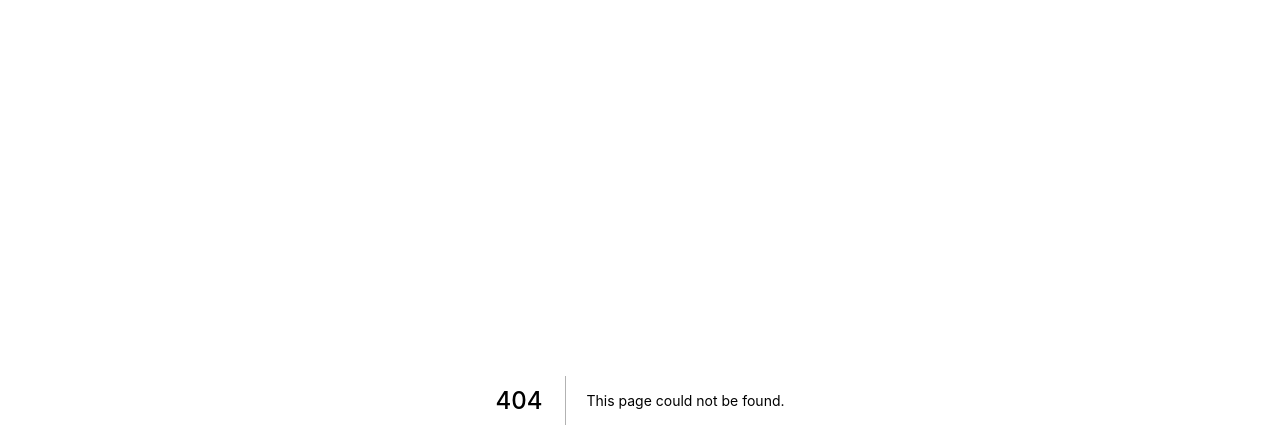
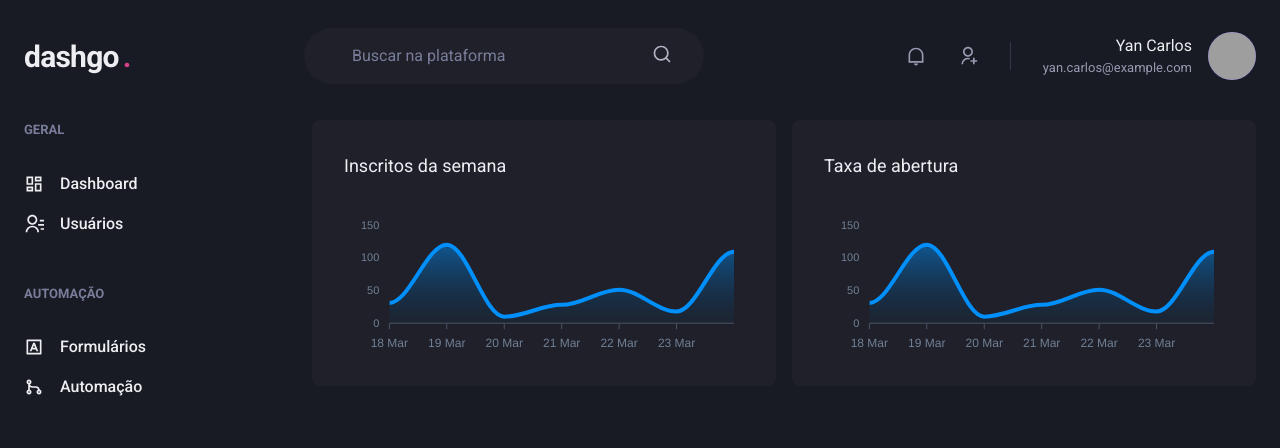
Before and after one commit to Yan-CarlosIF/04-dashgo, a Next.js app: page /dashboard in a window 1280 px wide. Before the commit this address had no page. Shown: the top 448 px of the page. Built offline with nearby package versions, Linux system fonts and the light colour scheme; grey boxes are pictures that could not be loaded.

Commit message:
feat: new dashboard page and components

```diff
--- /dev/null
+++ b/src/components/Header.tsx
@@ -0,0 +1,83 @@
+import { Flex, Icon, Input, HStack, Text, Box, Avatar } from "@chakra-ui/react";
+import {
+  RiNotificationLine,
+  RiSearchLine,
+  RiUserAddLine,
+} from "react-icons/ri";
+
+export function Header() {
+  return (
+    <Flex
+      as="header"
+      w="100%"
+      maxW={1480}
+      h="20"
+      mx="auto"
+      mt="4"
+      px="6"
+      align="center"
+    >
+      <Text fontSize="3xl" fontWeight="bold" letterSpacing="tight" w="64">
+        dashgo
+        <Text as="span" ml="1" color="pink.500">
+          .
+        </Text>
+      </Text>
+
+      <Flex
+        as="label"
+        flex="1"
+        py="4"
+        px="8"
+        ml="6"
+        maxWidth={400}
+        alignSelf="center"
+        color="gray.200"
+        position="relative"
+        bg="gray.800"
+        borderRadius="full"
+      >
+        <Input
+          color="gray.50"
+          variant="unstyled"
+          px="4"
+          mr="4"
+          placeholder="Buscar na plataforma"
+          _placeholder={{ color: "gray.400" }}
+        />
+
+        <Icon as={RiSearchLine} fontSize="20" />
+      </Flex>
+
+      <Flex align="center" ml="auto">
+        <HStack
+          spacing="8"
+          mx="8"
+          pr="8"
+          py="1"
+          color="gray.300"
+          borderRightWidth={1}
+          borderColor="gray.700"
+        >
+          <Icon as={RiNotificationLine} fontSize="20" />
+          <Icon as={RiUserAddLine} fontSize="20" />
+        </HStack>
+
+        <Flex align="center">
+          <Box mr="4" textAlign="right">
+            <Text>Yan Carlos</Text>
+            <Text color="gray.300" fontSize="small">
+              yan.carlos@example.com
+            </Text>
+          </Box>
+
+          <Avatar
+            size="md"
+            name="Yan Carlos"
+            src="https://github.com/yan-carlosif.png"
+          />
+        </Flex>
+      </Flex>
+    </Flex>
+  );
+}
--- /dev/null
+++ b/src/components/Sidebar.tsx
@@ -0,0 +1,63 @@
+import { Box, Icon, Link, Stack, Text } from "@chakra-ui/react";
+import NextLink from "next/link";
+import {
+  RiContactsLine,
+  RiDashboardLine,
+  RiGitMergeLine,
+  RiInputMethodLine,
+} from "react-icons/ri";
+
+export default function Sidebar() {
+  return (
+    <Box as="aside" w="64" mr="8">
+      <Stack spacing="12" align="flex-start">
+        <Box>
+          <Text fontWeight="bold" color="gray.400" fontSize="small">
+            GERAL
+          </Text>
+          <Stack spacing="4" mt="8" align="stretch">
+            <NextLink href="#" passHref>
+              <Link display="flex" alignItems="center">
+                <Icon as={RiDashboardLine} fontSize="20" />
+                <Text ml="4" fontWeight="medium">
+                  Dashboard
+                </Text>
+              </Link>
+            </NextLink>
+            <NextLink href="#" passHref>
+              <Link display="flex" alignItems="center">
+                <Icon as={RiContactsLine} fontSize="20" />
+                <Text ml="4" fontWeight="medium">
+                  Usuários
+                </Text>
+              </Link>
+            </NextLink>
+          </Stack>
+        </Box>
+        <Box>
+          <Text fontWeight="bold" color="gray.400" fontSize="small">
+            AUTOMAÇÃO
+          </Text>
+          <Stack spacing="4" mt="8" align="stretch">
+            <NextLink href="#" passHref>
+              <Link display="flex" alignItems="center">
+                <Icon as={RiInputMethodLine} fontSize="20" />
+                <Text ml="4" fontWeight="medium">
+                  Formulários
+                </Text>
+              </Link>
+            </NextLink>
+            <NextLink href="#" passHref>
+              <Link display="flex" alignItems="center">
+                <Icon as={RiGitMergeLine} fontSize="20" />
+                <Text ml="4" fontWeight="medium">
+                  Automação
+                </Text>
+              </Link>
+            </NextLink>
+          </Stack>
+        </Box>
+      </Stack>
+    </Box>
+  );
+}
--- /dev/null
+++ b/src/pages/dashboard.tsx
@@ -0,0 +1,88 @@
+import { Box, Flex, SimpleGrid, Text, theme } from "@chakra-ui/react";
+import dynamic from "next/dynamic";
+import { Header } from "../components/Header";
+import Sidebar from "../components/Sidebar";
+
+const Chart = dynamic(() => import("react-apexcharts"), { ssr: false });
+
+const options = {
+  chart: {
+    toolbar: {
+      show: false,
+    },
+    zoom: {
+      enabled: false,
+    },
+    foreColor: theme.colors.gray[500],
+  },
+  grid: {
+    show: false,
+  },
+  dataLabels: {
+    enabled: false,
+  },
+  tooltip: {
+    enabled: false,
+  },
+  xaxis: {
+    type: "datetime",
+    axisBorder: {
+      color: theme.colors.gray[600],
+    },
+    axisTicks: {
+      color: theme.colors.gray[600],
+    },
+    categories: [
+      "2021-03-18T00:00:00.000Z",
+      "2021-03-19T00:00:00.000Z",
+      "2021-03-20T00:00:00.000Z",
+      "2021-03-21T00:00:00.000Z",
+      "2021-03-22T00:00:00.000Z",
+      "2021-03-23T00:00:00.000Z",
+      "2021-03-24T00:00:00.000Z",
+    ],
+  },
+  fill: {
+    opacity: 0.3,
+    type: "gradient",
+    gradient: {
+      shade: "dark",
+      opacityFrom: 0.7,
+      opacityTo: 0.3,
+    },
+  },
+};
+
+const series = [{ name: "series1", data: [31, 120, 10, 28, 51, 18, 109] }];
+
+export default function Dashboard() {
+  return (
+    <Flex direction="column" h="100vh">
+      <Header />
+
+      <Flex w="100%" my="6" maxWidth={1480} mx="auto" px="6">
+        <Sidebar />
+
+        <SimpleGrid
+          flex="1"
+          gap="4"
+          minChildWidth="320px"
+          alignItems="flex-start"
+        >
+          <Box p="8" bg="gray.800" borderRadius={8} pb="4">
+            <Text fontSize="lg" mb="4">
+              Inscritos da semana
+            </Text>
+            <Chart type="area" height={160} options={options} series={series} />
+          </Box>
+          <Box p="8" bg="gray.800" borderRadius={8} pb="4">
+            <Text fontSize="lg" mb="4">
+              Taxa de abertura
+            </Text>
+            <Chart type="area" height={160} options={options} series={series} />
+          </Box>
+        </SimpleGrid>
+      </Flex>
+    </Flex>
+  );
+}
```
Also changed, not shown: package.json (+6 -3 lines), src/components/Form/Input.tsx (added, +30 -0 lines), src/pages/index.tsx (+23 -4 lines), tsconfig.json (+3 -13 lines), 1 other file (tests, documents, lock files or other folders).
